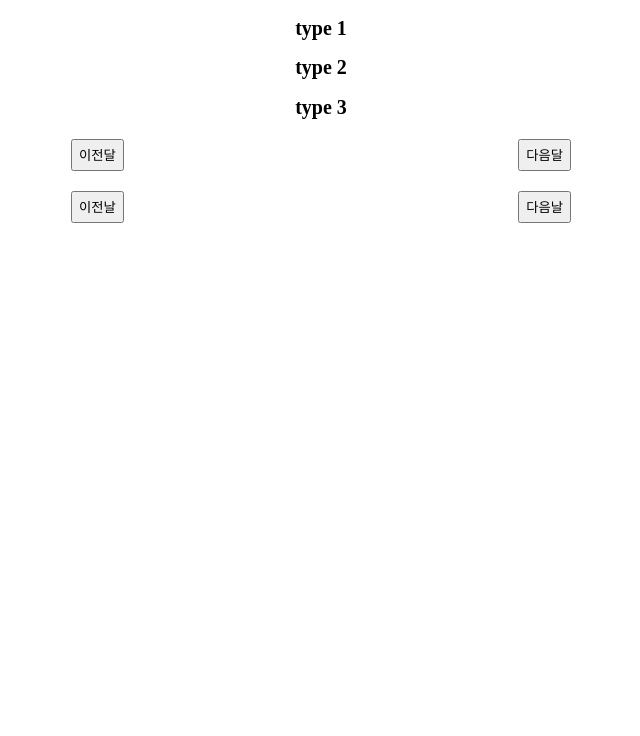
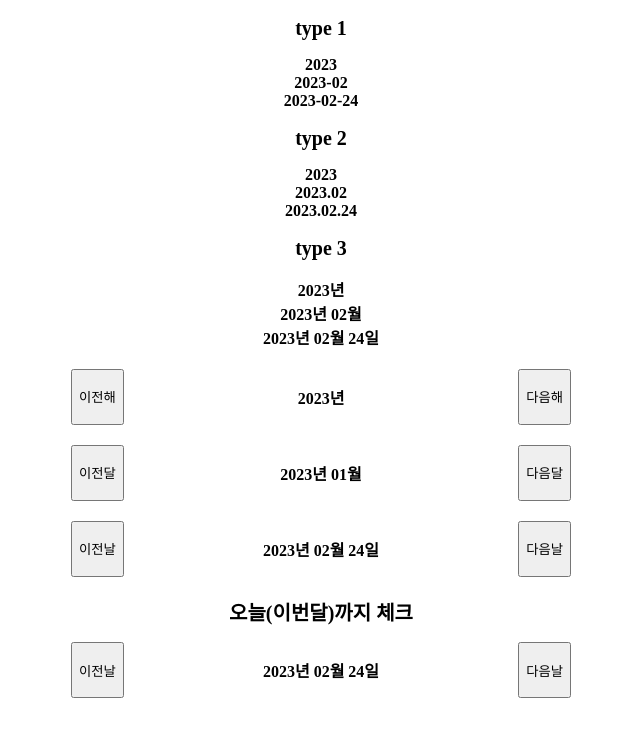
Before and after one commit to soonya27/dateFormat-updateDate, a plain HTML site: page index.html in a window 1280 px wide. Both pictures are taken after a click on the button "이전달". Shown: the whole page, without its empty margins (319-959 px from the left). Drawn offline with Linux system fonts and the light colour scheme.

Commit message:
미래 체크 추가 함수 통합

```diff
--- a/index.html
+++ b/index.html
@@ -59,6 +59,11 @@
         </div>
 
         <div class="btn-wrap">
+            <button id="btnPrevYear">이전해</button>
+            <p class="display-date" id="displayYear"></p>
+            <button id="btnNextYear">다음해</button>
+        </div>
+        <div class="btn-wrap">
             <button id="btnPrevMonth">이전달</button>
             <p class="display-date" id="displayMonth"></p>
             <button id="btnNextMonth">다음달</button>
@@ -68,8 +73,15 @@
             <p class="display-date" id="displayDate"></p>
             <button id="btnNextDate">다음날</button>
         </div>
+        <h2>오늘(이번달)까지 체크</h2>
+        <div class="btn-wrap">
+            <button id="btnPrevDate2">이전날</button>
+            <p class="display-date" id="displayDate2"></p>
+            <button id="btnNextDate2">다음날</button>
+        </div>
     </div>
-    <script src="/dateFormat-updateMonth-date-/main.js"></script>
+    <!-- <script src="/dateFormat-updateMonth-date-/main.js"></script> -->
+    <script src="/main.js"></script>
     <script>
         const toDayMonth = new Date();
 
@@ -90,12 +102,28 @@
 
 
         /*--------------------------------------------------------------
-            formatDateOption
+            createDateUpdater   //전역변수대신 함수를 지정후 그 함수내의 지역변수지정
         --------------------------------------------------------------*/
-        let CURRENT_MONTH = createMonthUpdater(toDayMonth); //전역변수대신 함수를 지정후 그 함수내의 지역변수지정
 
+        // Year
+        let CURRENT_YEAR = createDateUpdater(toDayMonth, 'year');
+        const displayYearHtml = document.querySelector('#displayYear');
+        displayYearHtml.innerHTML = formatDateOption(toDayMonth, 3, 'year');
+
+        document.querySelector('#btnPrevYear').addEventListener('click', function () {
+            displayYearHtml.innerHTML = formatDateOption(CURRENT_YEAR('-'), 3, 'year');
+        });
+        document.querySelector('#btnNextYear').addEventListener('click', function () {
+            displayYearHtml.innerHTML = formatDateOption(CURRENT_YEAR('+'), 3, 'year');
+        });
+
+
+
+        // month
+        let CURRENT_MONTH = createDateUpdater(toDayMonth, 'month');
         const displayDateHtml = document.querySelector('#displayMonth');
         displayDateHtml.innerHTML = formatDateOption(toDayMonth, 3, 'month');
+
         document.querySelector('#btnPrevMonth').addEventListener('click', function () {
             displayDateHtml.innerHTML = formatDateOption(CURRENT_MONTH('-'), 3, 'month');
         });
@@ -103,8 +131,8 @@
             displayDateHtml.innerHTML = formatDateOption(CURRENT_MONTH('+'), 3, 'month');
         });
 
-
-        let CURRENT_DATE = createDateUpdater(toDayMonth); //전역변수대신 함수를 지정후 그 함수내의 지역변수지정
+        //date
+        let CURRENT_DATE = createDateUpdater(toDayMonth, 'day');
         document.querySelector('#displayDate').innerHTML = formatDateOption(toDayMonth, 3, 'day');
         document.querySelector('#btnPrevDate').addEventListener('click', function () {
             document.querySelector('#displayDate').innerHTML = formatDateOption(CURRENT_DATE('-'), 3, 'day');
@@ -114,6 +142,28 @@
             document.querySelector('#displayDate').innerHTML = formatDateOption(CURRENT_DATE('+'), 3, 'day');
         });
 
+
+        //date2
+        let CURRENT_DATE2 = createDateUpdater(toDayMonth, 'day');
+        document.querySelector('#displayDate2').innerHTML = formatDateOption(toDayMonth, 3, 'day');
+        document.querySelector('#btnPrevDate2').addEventListener('click', function () {
+            document.querySelector('#displayDate2').innerHTML = formatDateOption(CURRENT_DATE2('-'), 3, 'day');
+        });
+
+        document.querySelector('#btnNextDate2').addEventListener('click', function () {
+            const compareDate = createDateUpdater(CURRENT_DATE2(), 'day');
+            if (Date.parse(CURRENT_DATE2()) >= Date.parse(toDayMonth) || Date.parse(compareDate('+')) >= Date.parse(toDayMonth)) {
+                alert('미래')
+                return;
+            }
+            document.querySelector('#displayDate2').innerHTML = formatDateOption(CURRENT_DATE2('+'), 3, 'day');
+        });
+
+
+
+
+
+
     </script>
 </body>
 
--- a/main.js
+++ b/main.js
@@ -57,41 +57,76 @@ function formatDateOption(date, type, range) {
     return returnDate;
 }
 
-/**
- * ex) 1.	let CURRENT_MONTH = createMonthUpdater(new Date());
- * 	   2.	CURRENT_MONTH('-')
- * @param {date} currentDate  (기준 날짜(오늘))
- * @returns {func} monthIncDec(sort)  -> {string} : 방향 ('+' / '-' / '' -> currentDate)
- */
-function createMonthUpdater(currentDate) {
-    let finalDate = currentDate;
+// /**
+//  * ex) 1.	let CURRENT_MONTH = createMonthUpdater(new Date());
+//  * 	   2.	CURRENT_MONTH('-')
+//  * @param {date} currentDate  (기준 날짜(오늘))
+//  * @returns {func} monthIncDec(sort)  -> {string} : 방향 ('+' / '-' / '' -> currentDate)
+//  */
+// function createMonthUpdater(currentDate) {
+//     let finalDate = currentDate;
 
-    function monthIncDec(sort) {
-        if (sort == '+') {
-            finalDate = new Date(finalDate.getFullYear(), finalDate.getMonth() + 1, finalDate.getDate());
-        } else if (sort == '-') {
-            finalDate = new Date(finalDate.getFullYear(), finalDate.getMonth() - 1, finalDate.getDate());
-        }
-        return finalDate;
-    }
-    return monthIncDec;
-}
+//     function monthIncDec(sort) {
+//         if (sort == '+') {
+//             finalDate = new Date(finalDate.getFullYear(), finalDate.getMonth() + 1, finalDate.getDate());
+//         } else if (sort == '-') {
+//             finalDate = new Date(finalDate.getFullYear(), finalDate.getMonth() - 1, finalDate.getDate());
+//         }
+//         return finalDate;
+//     }
+//     return monthIncDec;
+// }
+
+
+// /**
+//  * ex) 1.	let CURRENT_DATE = createDateUpdater(new Date());
+//  * 	   2.	CURRENT_DATE('-')
+//  * @param {date} currentDate  (기준 날짜(오늘))
+//  * @returns {func} dateIncDec(sort)  -> {string} : 방향 ('+' / '-' / '' -> currentDate)
+//  */
+// function createDateUpdater(currentDate) {
+//     let finalDate = currentDate;
+
+//     function dateIncDec(sort) {
+//         if (sort == '+') {
+//             finalDate = new Date(finalDate.getFullYear(), finalDate.getMonth(), finalDate.getDate() + 1);
+//         } else if (sort == '-') {
+//             finalDate = new Date(finalDate.getFullYear(), finalDate.getMonth(), finalDate.getDate() - 1);
+//         }
+//         return finalDate;
+//     }
+//     return dateIncDec;
+// }
 
 
 /**
  * ex) 1.	let CURRENT_DATE = createDateUpdater(new Date());
  * 	   2.	CURRENT_DATE('-')
  * @param {date} currentDate  (기준 날짜(오늘))
+ * @param {string} range  'year', 'month' , 'day'
  * @returns {func} dateIncDec(sort)  -> {string} : 방향 ('+' / '-' / '' -> currentDate)
  */
-function createDateUpdater(currentDate) {
+function createDateUpdater(currentDate, range) {
     let finalDate = currentDate;
 
     function dateIncDec(sort) {
+        const nextCalculate = {
+            year: [finalDate.getFullYear() + 1, finalDate.getMonth(), finalDate.getDate()],
+            month: [finalDate.getFullYear(), finalDate.getMonth() + 1, finalDate.getDate()],
+            day: [finalDate.getFullYear(), finalDate.getMonth(), finalDate.getDate() + 1],
+        }
+        const prevCalculate = {
+            year: [finalDate.getFullYear() - 1, finalDate.getMonth(), finalDate.getDate()],
+            month: [finalDate.getFullYear(), finalDate.getMonth() - 1, finalDate.getDate()],
+            day: [finalDate.getFullYear(), finalDate.getMonth(), finalDate.getDate() - 1],
+        }
+
         if (sort == '+') {
-            finalDate = new Date(finalDate.getFullYear(), finalDate.getMonth(), finalDate.getDate() + 1);
+            finalDate = new Date(nextCalculate[range][0], nextCalculate[range][1], nextCalculate[range][2]);
+            // finalDate = new Date(finalDate.getFullYear(), finalDate.getMonth(), finalDate.getDate() + 1);
         } else if (sort == '-') {
-            finalDate = new Date(finalDate.getFullYear(), finalDate.getMonth(), finalDate.getDate() - 1);
+            finalDate = new Date(prevCalculate[range][0], prevCalculate[range][1], prevCalculate[range][2]);
+            // finalDate = new Date(finalDate.getFullYear(), finalDate.getMonth(), finalDate.getDate() - 1);
         }
         return finalDate;
     }
```
